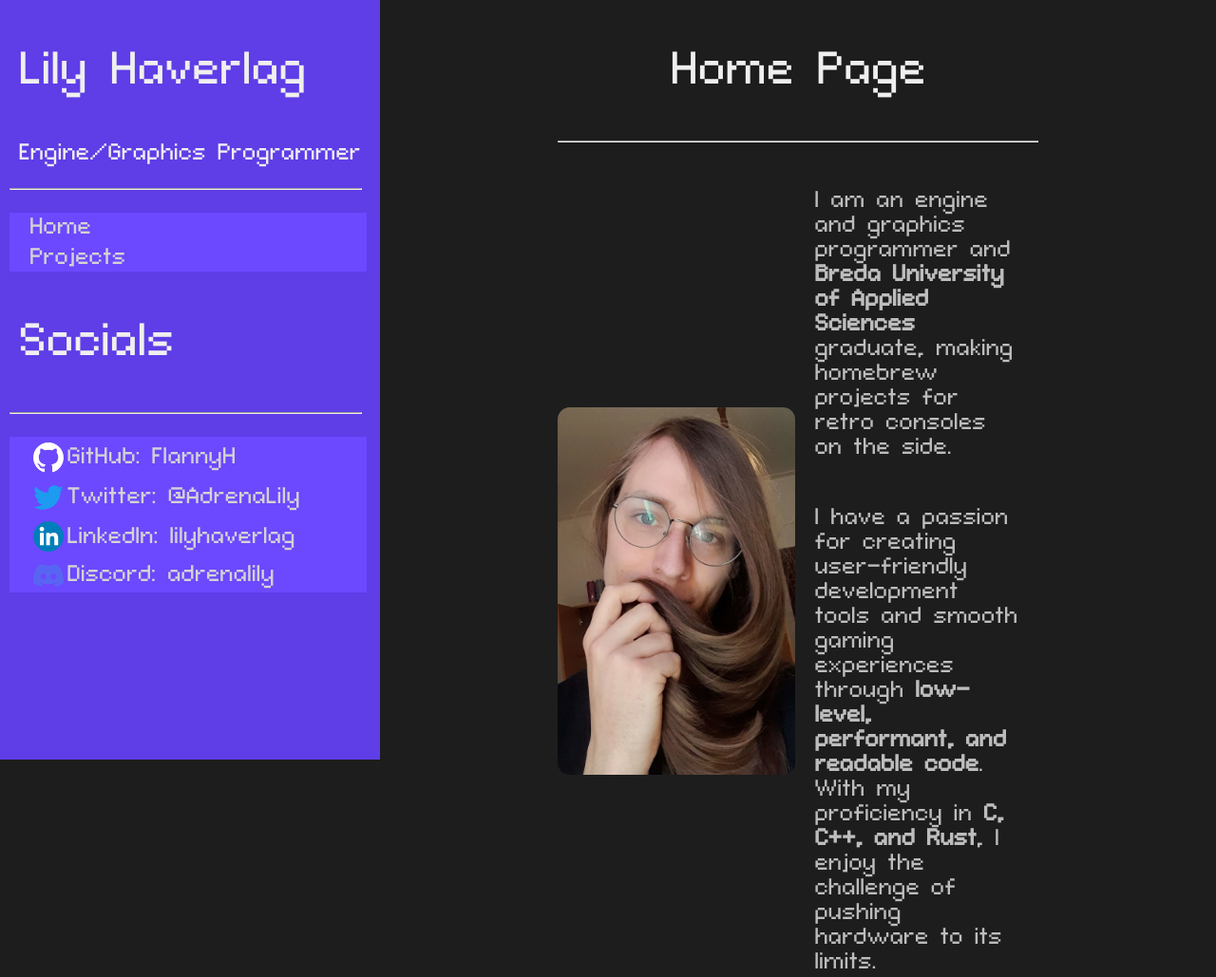
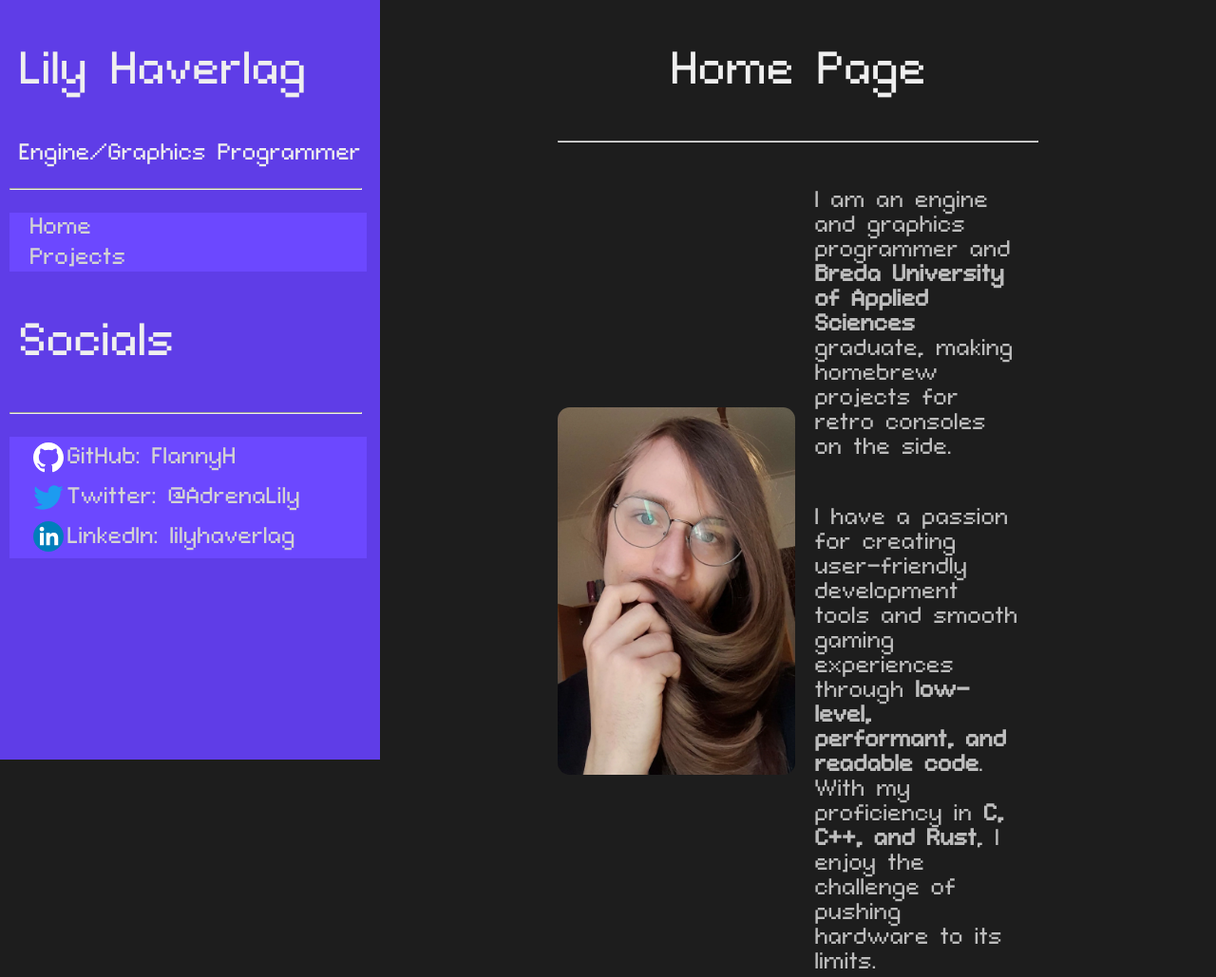
Before and after one commit to FlannyH/portfolio, a plain HTML site: page index.html in a window 1280 px wide. Shown: the top 1029 px of the page at 95% size. Drawn offline with nearby package versions, Linux system fonts and the light colour scheme.

Commit message:
Remove discord from site

```diff
--- a/index.html
+++ b/index.html
@@ -36,7 +36,6 @@
 				<li><a href="https://github.com/FlannyH"> <img src="./assets/logo_github.svg" class="inline_image">GitHub: FlannyH</a></li>
 				<li><a href="https://twitter.com/AdrenaLily"> <img src="./assets/logo_twitter.svg" class="inline_image">Twitter: @AdrenaLily</a></li>
 				<li><a href="https://www.linkedin.com/in/lilyhaverlag/"> <img src="./assets/logo_linkedin.svg" class="inline_image">LinkedIn: lilyhaverlag</a></li>
-				<li><a href="https://discord.com/users/278598741559083010/"> <img src="./assets/logo_discord.svg" class="inline_image">Discord: adrenalily</a></li>
 			</ul>
 		</div>
 	</div>
```
Also changed, not shown: parts/about.html (+0 -1 lines).
